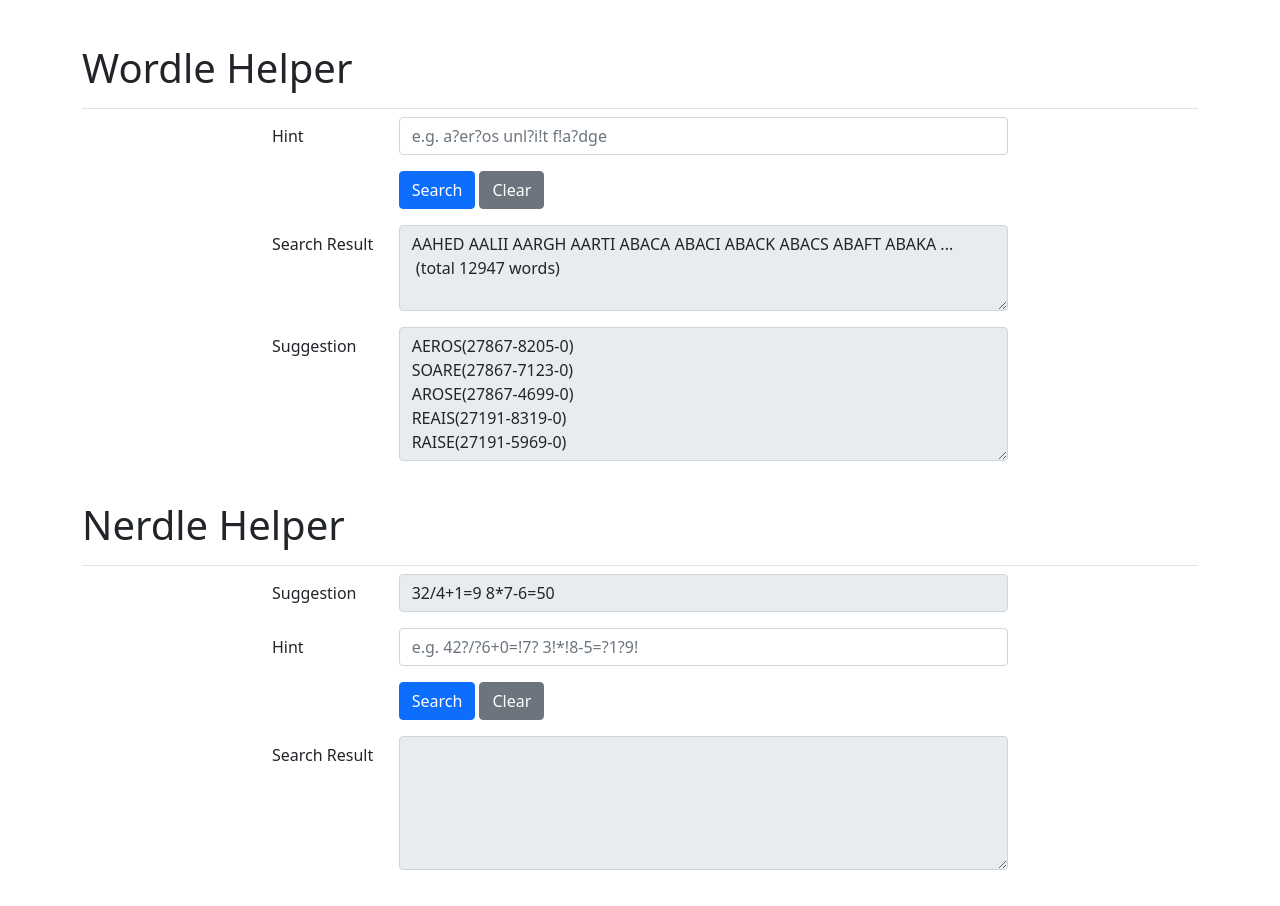
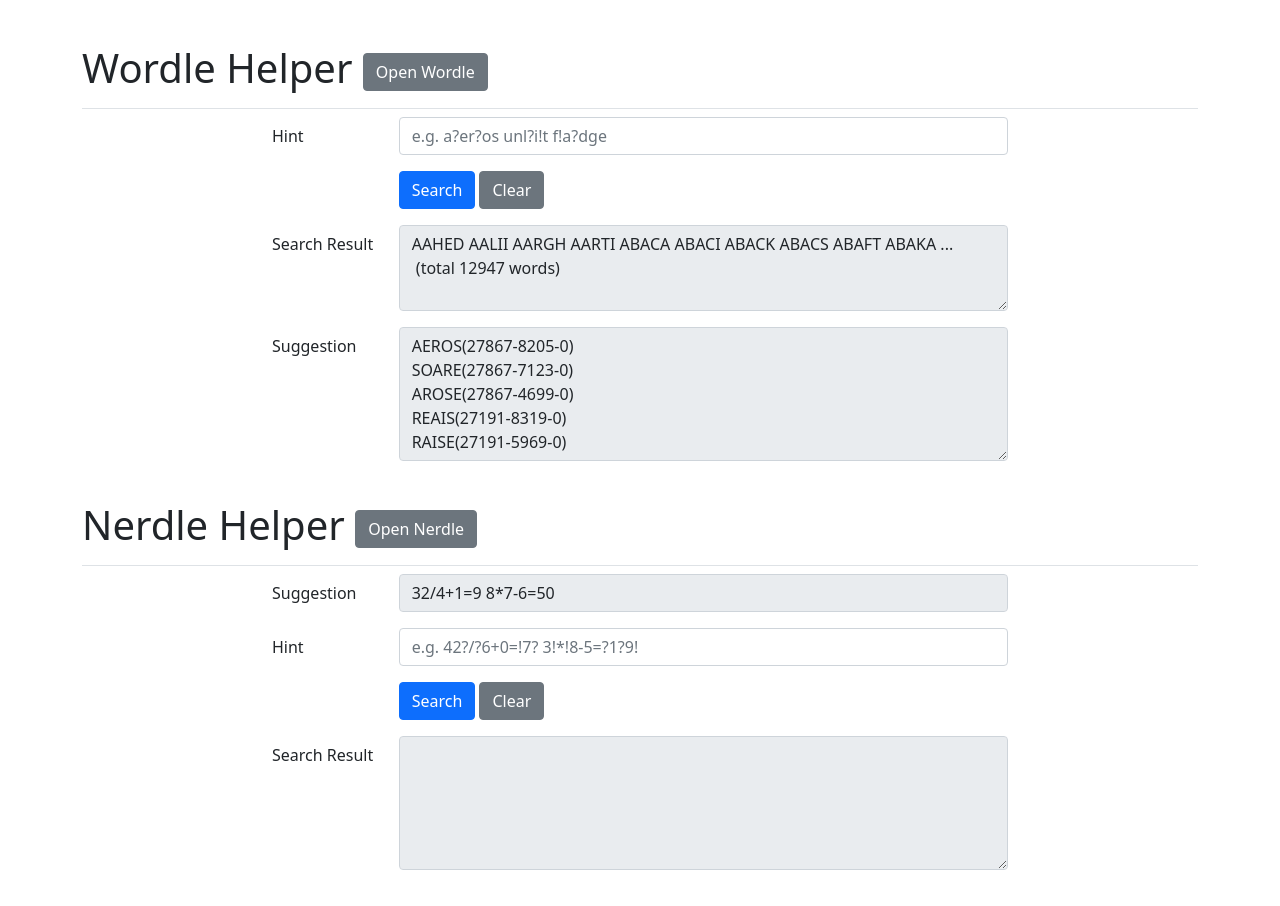
Before and after one commit to nejiko96/XXdleHelper, a website built with Vite: page index.html in a window 1280 px wide. Built offline with nearby package versions, Linux system fonts and the light colour scheme.

Commit message:
add README.md, link to wordle & nerdle

```diff
--- a/index.html
+++ b/index.html
@@ -10,7 +10,12 @@
     <div class="container">
 
       <div class="pb-2 mt-4 mb-2 border-bottom">
-        <h1>Wordle Helper</h1>
+        <h1>Wordle Helper <a
+          href="https://www.nytimes.com/games/wordle/index.html"
+          class="btn btn-secondary"
+          target="_blank"
+          rel="noreferrer noopener"
+        >Open Wordle</a></h1>
       </div>
 
       <div class="row">
@@ -58,7 +63,12 @@
       </div>
 
       <div class="pb-2 mt-4 mb-2 border-bottom">
-        <h1>Nerdle Helper</h1>
+        <h1>Nerdle Helper <a
+          href="https://nerdlegame.com/"
+          class="btn btn-secondary"
+          target="_blank"
+          rel="noreferrer noopener"
+        >Open Nerdle</a></h1>
       </div>
 
       <div class="row">
--- a/nerdle-helper.js
+++ b/nerdle-helper.js
@@ -117,8 +117,8 @@
     })
     this._allowed = arr
     this._digits = selectChars(this._got, ALL_DIGITS)
+    this._otherDigits = deleteChars(ALL_DIGITS, this._digits)
     this._ops = [...selectChars(this._got, ALL_OPS)]
-    this._otherDigits = deleteChars(ALL_DIGITS, this._digits)
   }
 
   get got() {
@@ -133,6 +133,14 @@
     return this._digits
   }
 
+  get otherDigits() {
+    return this._otherDigits
+  }
+
+  get ops() {
+    return this._ops
+  }
+
   get nums() {
     if (this._nums === undefined) {
       const ds = new Set([...this.digits])
@@ -144,14 +152,6 @@
       this._nums = zero.concat(nonzero)
     }
     return this._nums
-  }
-
-  get ops() {
-    return this._ops
-  }
-
-  get otherDigits() {
-    return this._otherDigits
   }
 
   get excludePat() {
--- a/util.js
+++ b/util.js
@@ -1,7 +1,3 @@
-// const escapeRe = (str) => {
-//   return str.replace(/[.*+?^=!:${}()|[\]\/\\]/g, '\\$&')
-// }
-
 const deleteChars = (str, chars) => {
   return str.replace(new RegExp(`[${chars}]`, 'g'), '')
 }
```
Also changed, not shown: README.md (added).
